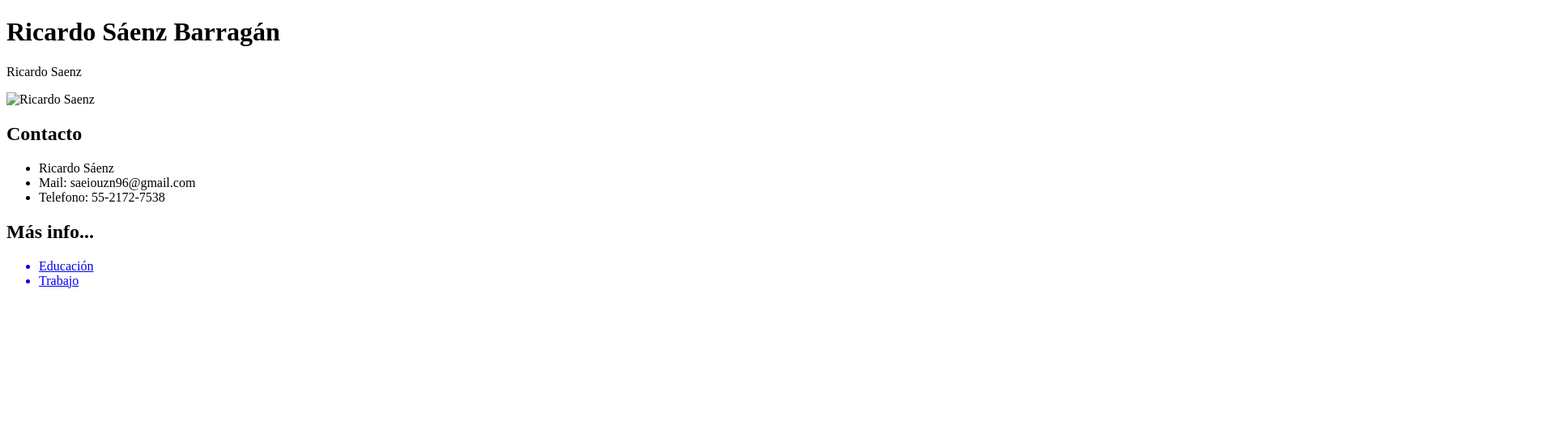
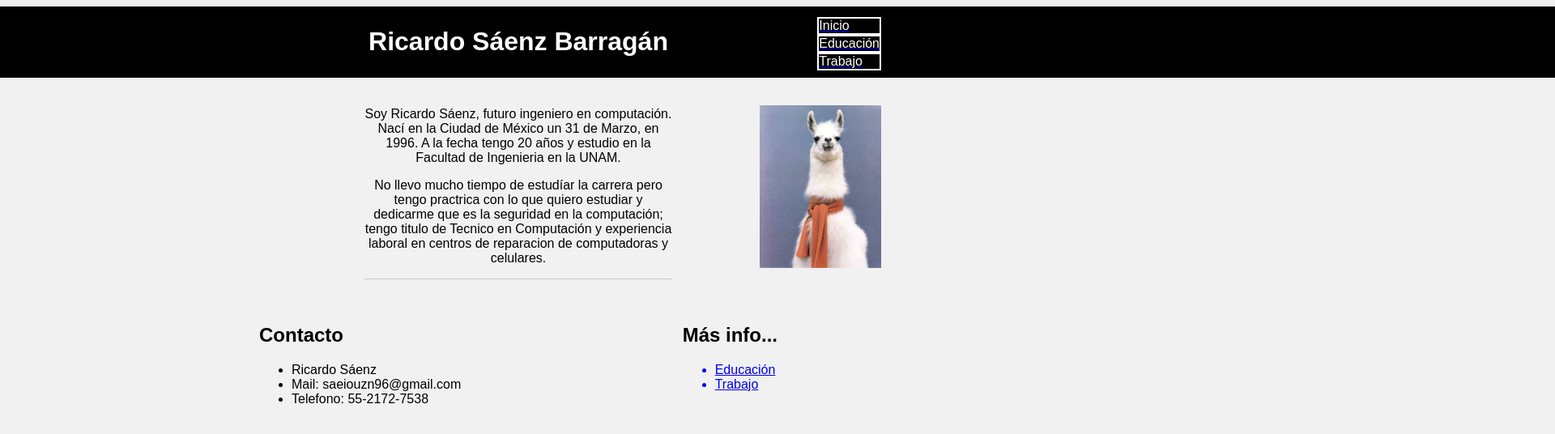
Before and after one commit to saenzzzup/cursoweb_RicardoSaenz, a plain HTML site: page Tareas/Tarea DOS/index.html in a window 1280 px wide. Shown: the top 536 px of the page at 81% size, 1920 px wide, since content can reach past the window. Drawn offline with Linux system fonts and the light colour scheme.

Commit message:
-Pagina Personal

```diff
--- a/Tareas/Tarea DOS/css/index.css
+++ b/Tareas/Tarea DOS/css/index.css
@@ -1,3 +1,71 @@
-div{
+body{
+
+  font-family: Arial;
+  background: #f1f1f1;
+}
+
+.header-principal{
+  text-align: center;
+  margin: 0 -9999rem;
+  padding: 0.25rem 9999rem;
+  background: black;
+  color: white;
+}
+
+.menu{
+  position: absolute;
+  right: 15%;
+  top: 5px;
+  list-style: none;
+}
+.menu a li{
+  color: white;
+  border-style: solid;
+  border-width: 2px;
+}
+
+.menu a li:hover{
+  background: #ccc;
+}
+
+.informacion-personal{
+  padding-top: 20px;
+  margin: auto;
+  border: 1px solid #ccc;
+  width: 30%;
+  border-top:none;
+  border-left:none;
+  border-right:none;
+  text-align: center;
+  display: block;
+}
+
+.Info{
+  position: absolute;
+  right: 25%;
+  top: 380px;
+}
+
+.Contacts{
+  position: absolute;
+  left: 25%;
+  top: 380px;
+}
+
+.informacion-edu{
+  padding-top: 20px;
+  margin: auto;
+  border: 1px solid #ccc;
+  width: 30%;
+  border-top:none;
+  border-left:none;
+  border-right:none;
 
 }
+
+img{
+  position: absolute;
+  right: 15%;
+  top: 130px;
+  width: 150px;
+}
--- a/Tareas/Tarea DOS/index.html
+++ b/Tareas/Tarea DOS/index.html
@@ -2,7 +2,7 @@
 <html>
 
   <head>
-    <title>Saenz Descripcion</title>
+    <title>Saenz</title>
     <meta charset="UTF-8">
     <link rel="stylesheet" type="text/css" href="css/index.css">
 
@@ -10,15 +10,35 @@
 
 
   <body>
+    <div class="header-principal">
+  		<h1>Ricardo Sáenz Barragán</h1>
+	</div>
 
-  <h1>Ricardo Sáenz Barragán</h1>
 
+  <ul class="menu">
+  	<a href="index.html">
+  	    <li>Inicio</li>
+  	  </a>
+  	  <a href="educacion.html">
+  	    <li>Educación</li>
+  	  </a>
+  	  <a href="trabajo.html">
+  	    <li>Trabajo</li>
+  	  </a>
+  </ul>
+
+
+  	<div class="informacion-personal">
   		<p>
-    Ricardo Saenz
+  		  Soy Ricardo Sáenz, futuro ingeniero en computación. Nací en la Ciudad de México un 31 de Marzo, en 1996. A la fecha tengo 20 años y estudio en la Facultad de Ingenieria en la UNAM.
  		 </p>
+ 		 <p>
+  		  No llevo mucho tiempo de estudíar la carrera pero tengo practrica con lo que quiero estudiar y dedicarme que es la seguridad en la computación; tengo titulo de Tecnico en Computación y experiencia laboral en centros de reparacion de computadoras y celulares.
+ 		 </p>
+ 	 </div>
 
-  <img src="foto.jpg" alt="Ricardo Saenz">
-
+  <img src="imagenes/foto.jpg" alt="Ricardo Saenz">
+  <div class="Contacts">
   	<h2>Contacto</h2>
 
 	  	<ul>
@@ -26,7 +46,9 @@
 	  	  <li>Mail: saeiouzn96@gmail.com</li>
 	  	  <li>Telefono: 55-2172-7538</li>
   	</ul>
+  </div>
 
+  <div class="Info">
   	<h2>Más info...</h2>
 
   	<ul>
@@ -37,7 +59,7 @@
   	    <li>Trabajo</li>
   	  </a>
   	</ul>
-
+  </div>
 
 
   </body>
```
Also changed, not shown: Tareas/Tarea DOS/educacion.html (+18 -2 lines), Tareas/Tarea DOS/trabajo.html (+25 -3 lines), Tareas/Tarea DOS/imagenes/foto.jpg (added). Lines whose indentation alone changed are shown as unchanged.
